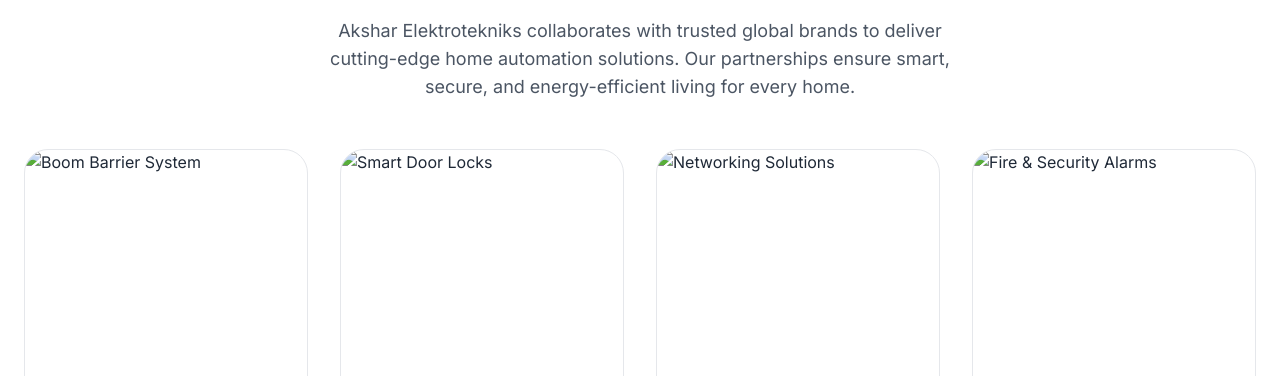
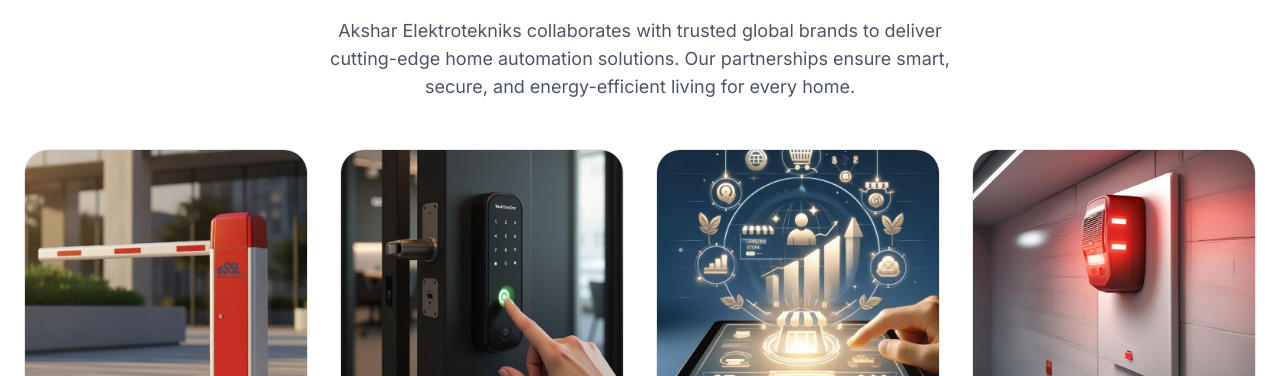
Before and after one commit to prapti-30/akshar-website, a plain HTML site: page index.html in a window 1280 px wide. Shown: the part 2424-2800 px from the top of the page. Drawn offline with nearby package versions, Linux system fonts and the light colour scheme; files whose address does not match are found by name.

Commit message:
Update index.html

```diff
--- a/index.html
+++ b/index.html
@@ -62,7 +62,7 @@
 
         <!-- LEFT: LOGO + NAME -->
         <div class="flex items-center gap-4">
-            <img src="akshar-elec-logo/logo.png"
+            <img src="logo.png"
                  alt="Akshar Elec Logo"
                  class="h-16 w-auto object-contain">
 
@@ -205,7 +205,7 @@
                 <div class="absolute -left-6 -top-6 w-72 h-72 bg-[#001F3F]/10 rounded-full"></div>
                 <div class="relative bg-white shadow-2xl rounded-3xl overflow-hidden">
                     <!-- Main image -->
-                    <img src="images/home_automation.png"
+                    <img src="home_automation.png"
                          alt="Home Automation Setup"
                          class="w-full h-auto rounded-3xl">
                 </div>
@@ -251,7 +251,7 @@
                 <!-- Brand 1 -->
                 <div class="group bg-white border border-gray-200 rounded-3xl overflow-hidden hover:border-[#001F3F] transition">
 
-                    <img src="images/boom-barrier.png"
+                    <img src="boom-barrier.png"
                          alt="Boom Barrier System"
                          class="w-full h-64 object-cover group-hover:scale-105 transition duration-500">
 
@@ -264,7 +264,7 @@
                 <!-- Brand 2 -->
                 <div class="group bg-white border border-gray-200 rounded-3xl overflow-hidden hover:border-[#001F3F] transition duration-300">
 
-                <img src="images/digital-lockers.png"
+                <img src="digital-lockers.png"
                      alt="Smart Door Locks"
                      class="w-full h-64 object-cover transform group-hover:scale-105 transition duration-500">
 
@@ -277,7 +277,7 @@
                 <!-- Brand 3 -->
                 <div class="group bg-white border border-gray-200 rounded-3xl overflow-hidden hover:border-[#001F3F] transition">
 
-                 <img src="images/networking.png"
+                 <img src="networking.png"
                       alt="Networking Solutions"
                       class="w-full h-64 object-cover group-hover:scale-105 transition duration-500">
 
@@ -289,7 +289,7 @@
                 <!-- Brand 4 -->
                <div class="group bg-white border border-gray-200 rounded-3xl overflow-hidden hover:border-[#001F3F] transition">
 
-                  <img src="images/alarms.png"
+                  <img src="alarms.png"
                        alt="Fire & Security Alarms"
                        class="w-full h-64 object-cover group-hover:scale-105 transition duration-500">
 
```
